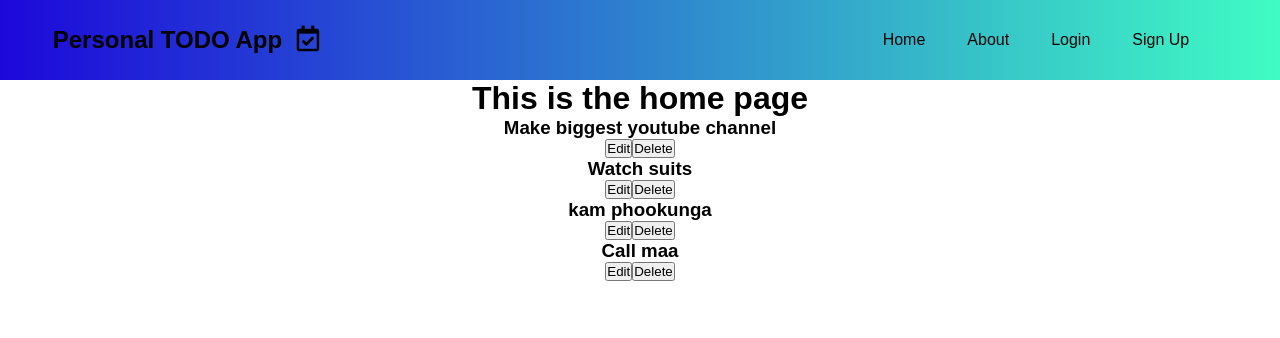
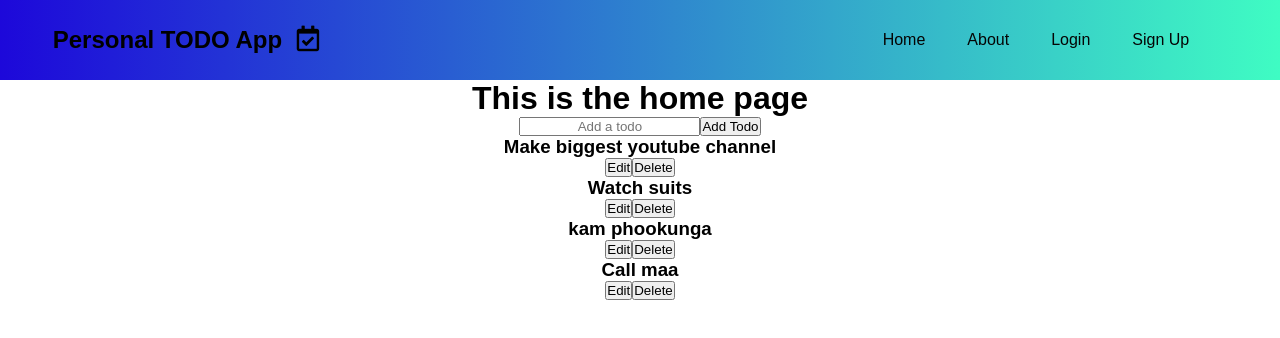
Before and after one commit to sauravrajleaf/Personal-TODO-App, a React (Create React App) app in the folder client/: page / in a window 1280 px wide. Shown: the top 338 px of the page. Built offline with nearby package versions, Linux system fonts and the light colour scheme.

Commit message:
Able to ADD hardcoded todo items to home page

```diff
--- a/client/src/components/pages/Home.js
+++ b/client/src/components/pages/Home.js
@@ -1,11 +1,13 @@
 import React from "react";
 
 import Todos from "../todos/Todos";
+import TodoForm from "../todos/TodoForm";
 
 const Home = () => {
   return (
     <div>
       <h1>This is the home page</h1>
+      <TodoForm />
       <Todos />
     </div>
   );
--- /dev/null
+++ b/client/src/components/todos/TodoForm.js
@@ -0,0 +1,49 @@
+import React, { useState, useContext } from "react";
+
+import TodoContext from "../../context /todo/todoContext";
+
+const TodoForm = () => {
+  const todoContext = useContext(TodoContext);
+
+  const [todo, setTodos] = useState({
+    id: "",
+    user: "",
+    todo_data: "",
+  });
+
+  const { id, user, todo_data } = todo;
+
+  const handleSubmit = (e) => {
+    e.preventDefault();
+    console.log(todo_data);
+    todoContext.addTodo(todo);
+    setTodos({
+      id: "",
+      user: "",
+      todo_data: "",
+    });
+  };
+
+  const onChange = (e) => {
+    setTodos({
+      ...todo,
+      [e.target.name]: e.target.value,
+    });
+  };
+
+  return (
+    <form className="todo-form" onSubmit={handleSubmit}>
+      <input
+        type="text"
+        required
+        placeholder="Add a todo"
+        name="todo_data"
+        value={todo_data}
+        onChange={onChange}
+      />
+      <button className="todo-button">Add Todo</button>
+    </form>
+  );
+};
+
+export default TodoForm;
--- a/client/src/components/todos/Todos.js
+++ b/client/src/components/todos/Todos.js
@@ -1,4 +1,4 @@
-import React, { useReducer, useContext, Fragment } from "react";
+import React, { useContext, Fragment } from "react";
 
 import TodoItem from "./TodoItem";
 
--- a/client/src/context /todo/TodoState.js
+++ b/client/src/context /todo/TodoState.js
@@ -1,5 +1,5 @@
 import React, { useReducer } from "react";
-import uuid from "uuid";
+import { v4 as uuid } from "uuid";
 import TodoContext from "./todoContext";
 import todoReducer from "./todoReducer";
 import {
@@ -41,6 +41,10 @@ const TodoState = (props) => {
   const [state, dispatch] = useReducer(todoReducer, initialState);
 
   //ADD_TODO
+  const addTodo = (todo) => {
+    todo.id = uuid();
+    dispatch({ type: ADD_TODO, payload: todo });
+  };
 
   //DELETE_TODO
 
@@ -48,16 +52,13 @@ const TodoState = (props) => {
 
   //SET_CURRENT TODO
 
-  //CLEAR_CURRENT TODO
-
-  //FILER_TODO
-
   //CLEAR_FILTER
 
   return (
     <TodoContext.Provider
       value={{
         todos: state.todos,
+        addTodo,
       }}
     >
       {props.children}
--- a/client/src/context /todo/todoReducer.js
+++ b/client/src/context /todo/todoReducer.js
@@ -0,0 +1,22 @@
+/* eslint-disable import/no-anonymous-default-export */
+import {
+  ADD_TODO,
+  DELETE_TODO,
+  UPDATE_TODO,
+  SET_CURRENT,
+  CLEAR_CURRENT,
+  FILTER_TODO,
+  CLEAR_FILTER,
+} from "../types";
+
+export default (state, action) => {
+  switch (action.type) {
+    case ADD_TODO:
+      return {
+        ...state,
+        todos: [...state.todos, action.payload],
+      };
+    default:
+      return state;
+  }
+};
```
